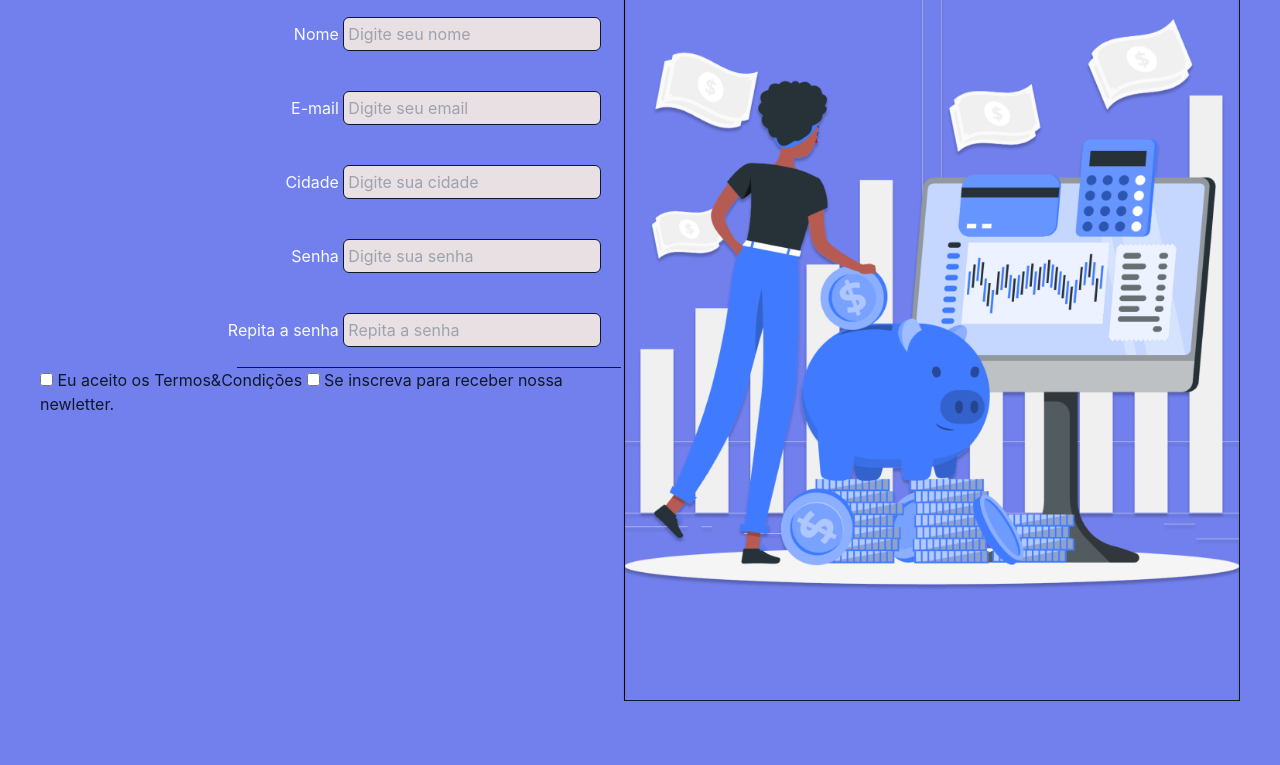
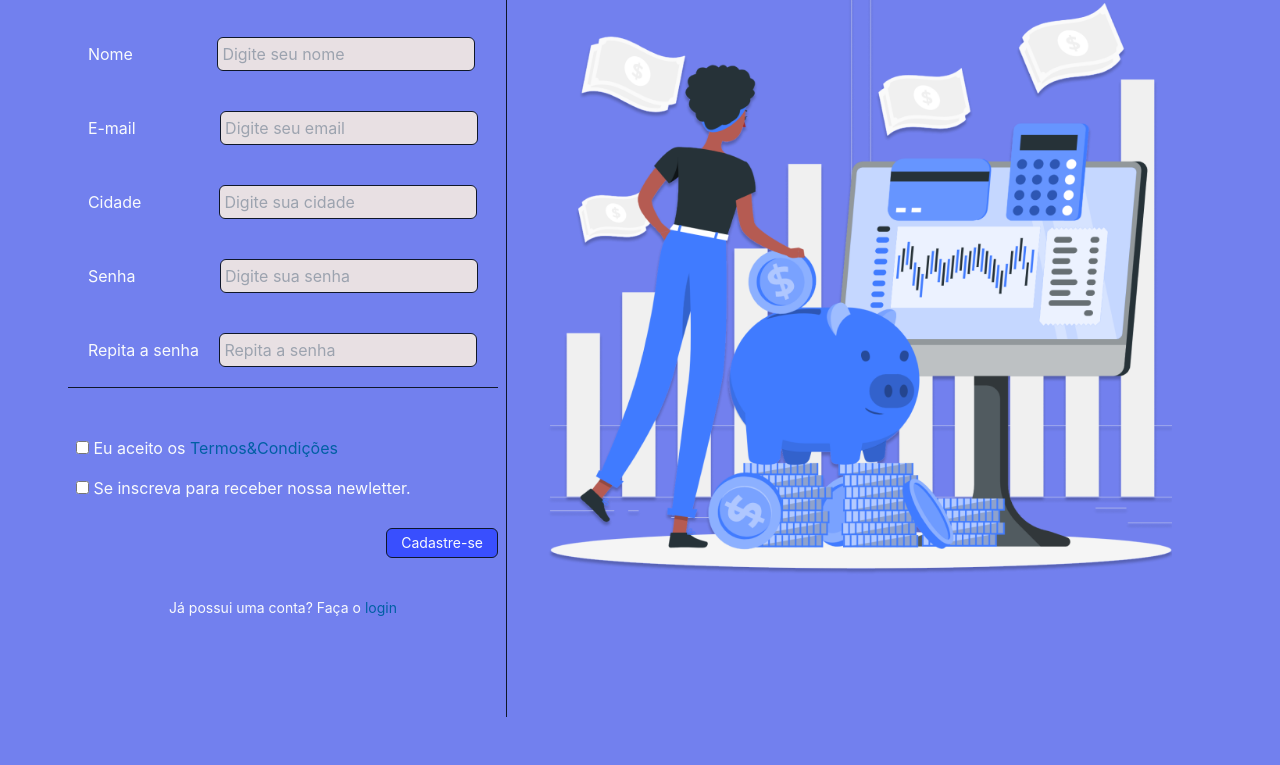
Before and after one commit to Vinicius-Boschi/Fintech, a website built with Vite: page src/index.html in a window 1280 px wide. Shown: the part 111-876 px from the top of the page. Before the commit the page ends 852 px from the top, so only its background shows below. Built offline with nearby package versions, Linux system fonts and the light colour scheme.

Commit message:
Finalizando site desktop e adicionando readme

```diff
--- a/src/index.html
+++ b/src/index.html
@@ -16,50 +16,65 @@
         </div>
 
         <div class="md:flex itemns-center">
-            <form action="#" class="text-slate-900 flex flex-col items-end">
+            <form action="#" method="#" class="text-slate-900 flex flex-col pt-5">
                 <label class="text-slate-50 p-5" for="name">
                     Nome
-                    <input class="bg-input p-1 rounded-md border border-slate-900" type="text" name="name" id="name" placeholder="Digite seu nome" required>
+                    <input class="bg-input p-1 rounded-md border border-slate-900 ml-20" type="text" name="name" id="name" placeholder="Digite seu nome" required>
                 </label>
 
                 <label class="text-slate-50 p-5" for="email">
                     E-mail
-                    <input class="bg-input p-1 rounded-md border border-slate-900" type="email" name="email" id="email" placeholder="Digite seu email" required>
+                    <input class="bg-input p-1 rounded-md border border-slate-900 ml-20" type="email" name="email" id="email" placeholder="Digite seu email" required>
                 </label>
 
                 <label class="text-slate-50 p-5" for="city">
                     Cidade
-                    <input class="bg-input p-1 rounded-md border border-slate-900" type="text" name="city" id="city" placeholder="Digite sua cidade" required>
+                    <input class="bg-input p-1 rounded-md border border-slate-900 ml-[4.6rem]" type="text" name="city" id="city" placeholder="Digite sua cidade" required>
                 </label>
-
 
                 <label class="text-slate-50 p-5" for="password">
                     Senha
-                    <input class="bg-input p-1 rounded-md border border-slate-900" type="password" name="password" id="password" placeholder="Digite sua senha" required minlength="8">
+                    <input class="bg-input p-1 rounded-md border border-slate-900 ml-20" type="password" name="password" id="password" placeholder="Digite sua senha" required minlength="8">
                 </label>
 
                 <label class="text-slate-50 p-5" for="password">
                     Repita a senha
-                    <input class="bg-input p-1 rounded-md border border-slate-900" type="password" name="password" id="rptpassword" placeholder="Repita a senha" required minlength="8">
+                    <input class="bg-input p-1 rounded-md border border-slate-900 ml-4" type="password" name="password" id="rptpassword" placeholder="Repita a senha" required minlength="8">
                 </label>
 
-                <div class="w-96 border-0 border-t border-slate-900"></div>
+                <div class="w-full border-t border-slate-900"></div>
 
-                <div>
-                    <label for="terms">
+                <div class="text-slate-50 pt-10 flex flex-col">
+                    <label for="terms" class="p-2">
                         <input type="checkbox" name="terms" id="terms">
-                        Eu aceito os <span>Termos&Condições</span>
+                        Eu aceito os
+                        <span class="text-terms hover:text-hoverTerms">
+                            <a href="#">
+                                Termos&Condições
+                            </a>
+                        </span>
                     </label>
-
-                    <label for="newsletter">
+                    <label for="newsletter" class="p-2">
                         <input type="checkbox" name="newsletter" id="newsletter">
                         Se inscreva para receber nossa newletter.
                     </label>
                 </div>
 
+                <div class="text-slate-50 text-sm flex justify-end pt-5">
+                    <button class="bg-button p-1 rounded-md border border-slate-900 w-28 hover:bg-hoverButton ease-in duration-300">Cadastre-se</button>
+                </div>
+
+                <div class="text-slate-50 text-sm pt-10 text-center">
+                    <p>
+                        Já possui uma conta? Faça o <a href="#" class="text-terms hover:text-hoverTerms">login</a>
+                    </p>
+                </div>
             </form>
-            <div class="w-[50vw] flex flex-col justify-end">
-                <img class="-mt-24 h-screen" src="img/money picture.png" alt="money picture">
+
+            <div class="h-screen border-r border-slate-900 p-1 -mt-20"></div>
+
+            <div class="flex flex-col justify-end">
+                <img class="-mt-28 m-10 h-screen border-transparent" src="img/money_picture.png" alt="money picture">
             </div>
         </div>
     </main>
--- a/tailwind.config.js
+++ b/tailwind.config.js
@@ -5,7 +5,11 @@ module.exports = {
     extend: {
       colors: {
         background: '#7280EE',
-        input: '#E8E0E3'
+        input: '#E8E0E3',
+        terms: '#005FA4',
+        button: '#394FFE',
+        hoverButton: '#011CFF',
+        hoverTerms: '#093CA3'
       },
     },
   },
```
Also changed, not shown: README.md, src/img/money picture.png (deleted), src/img/money_picture.png (added).
